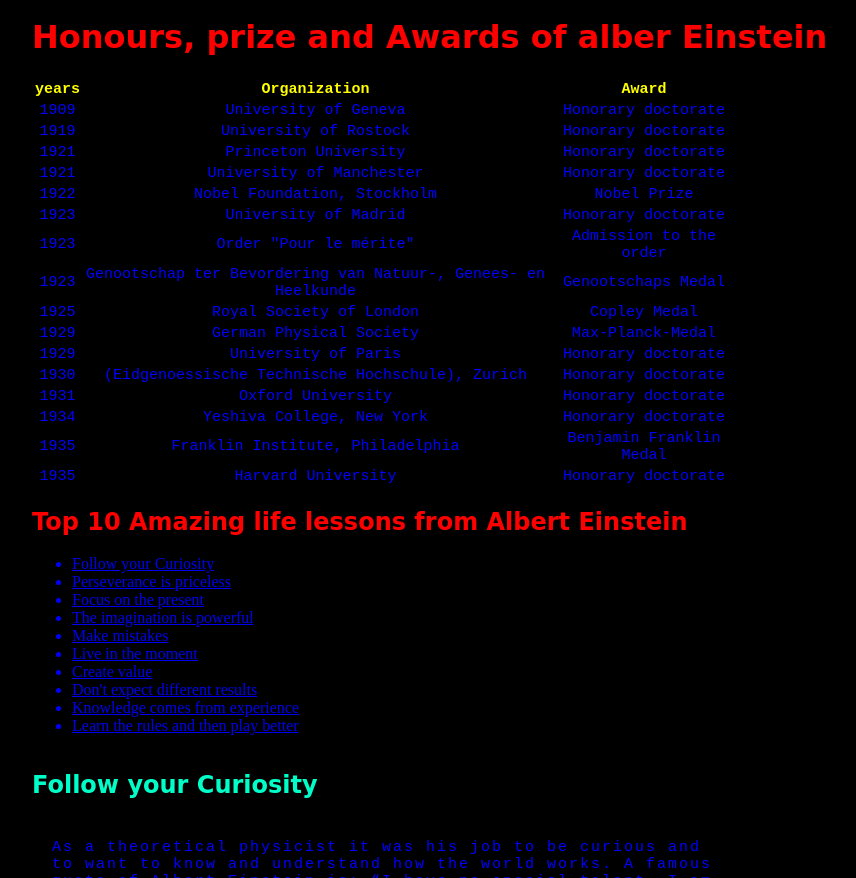
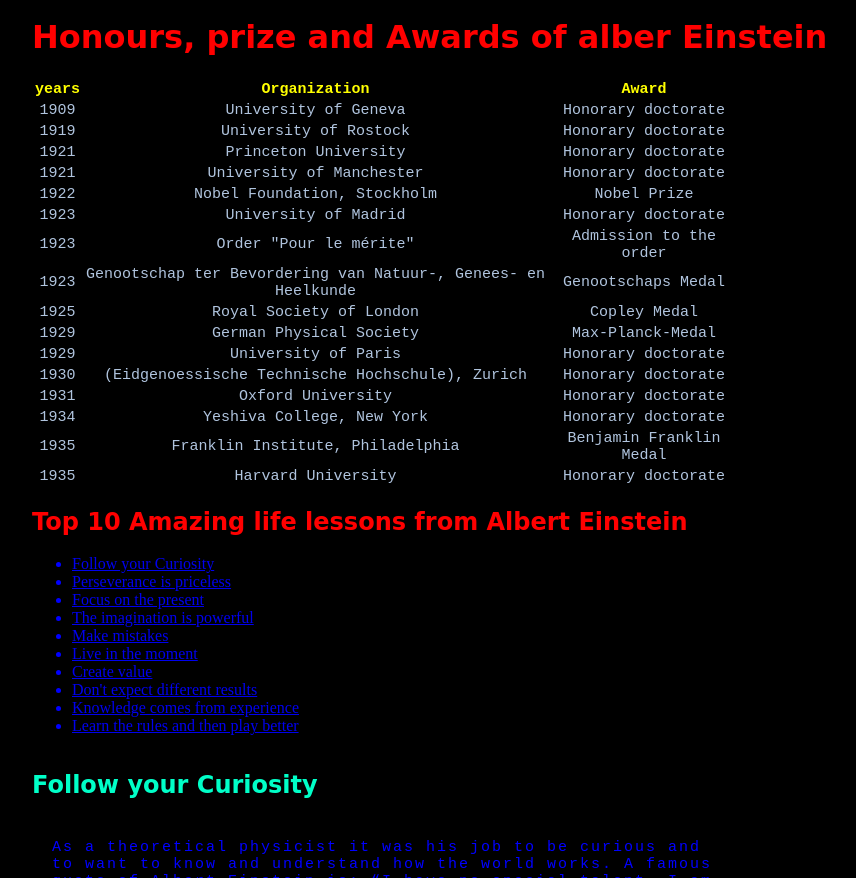
Before and after one commit to Melijah5/fake_blog, a plain HTML site: page index.html in a window 1280 px wide. Shown: the part 1562-2440 px from the top of the page, without its empty margins (296-1152 px from the left). Drawn offline with Linux system fonts and the light colour scheme; a web font is replaced by a local one.

Commit message:
some modification in the table

```diff
--- a/style.css
+++ b/style.css
@@ -27,6 +27,7 @@ header {
     width: 75%;
     font-family: monospace;
     font-size: 15px;
+    color: lightsteelblue;
 }
 
 td {
```
